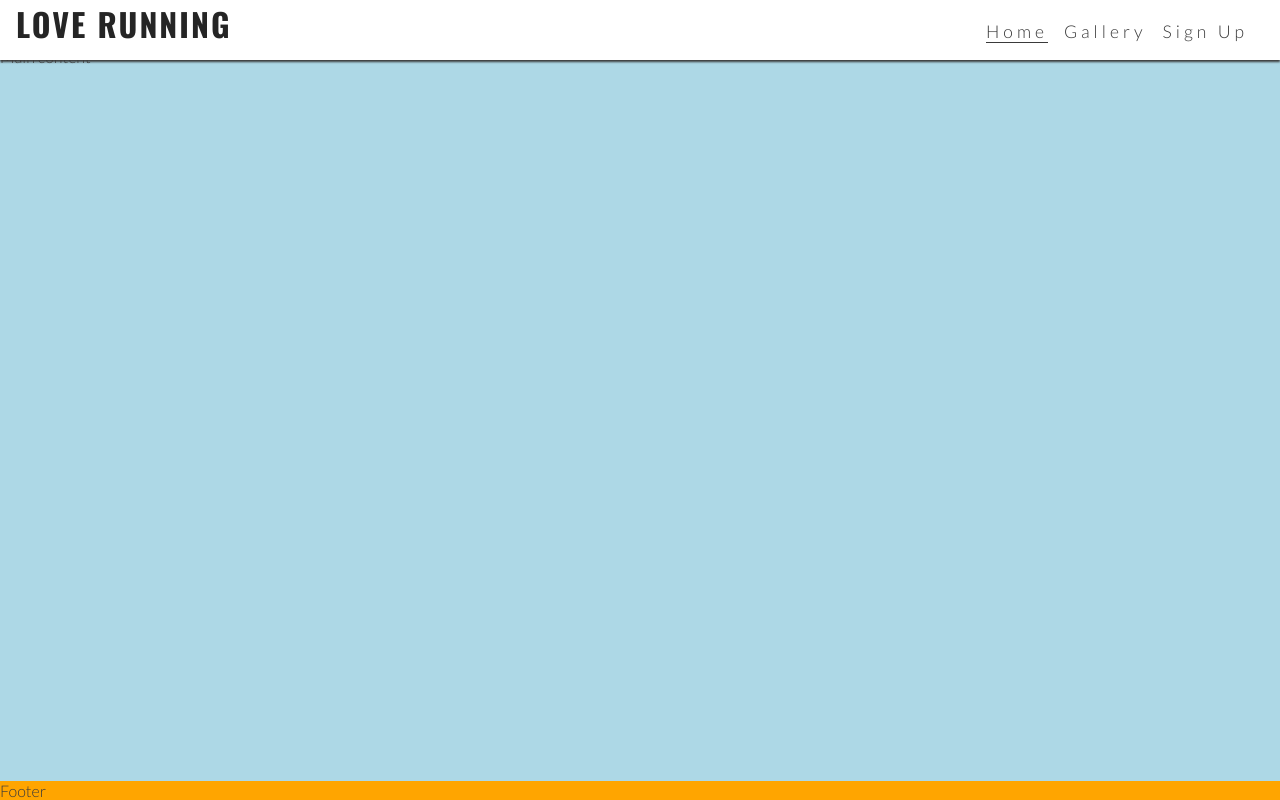
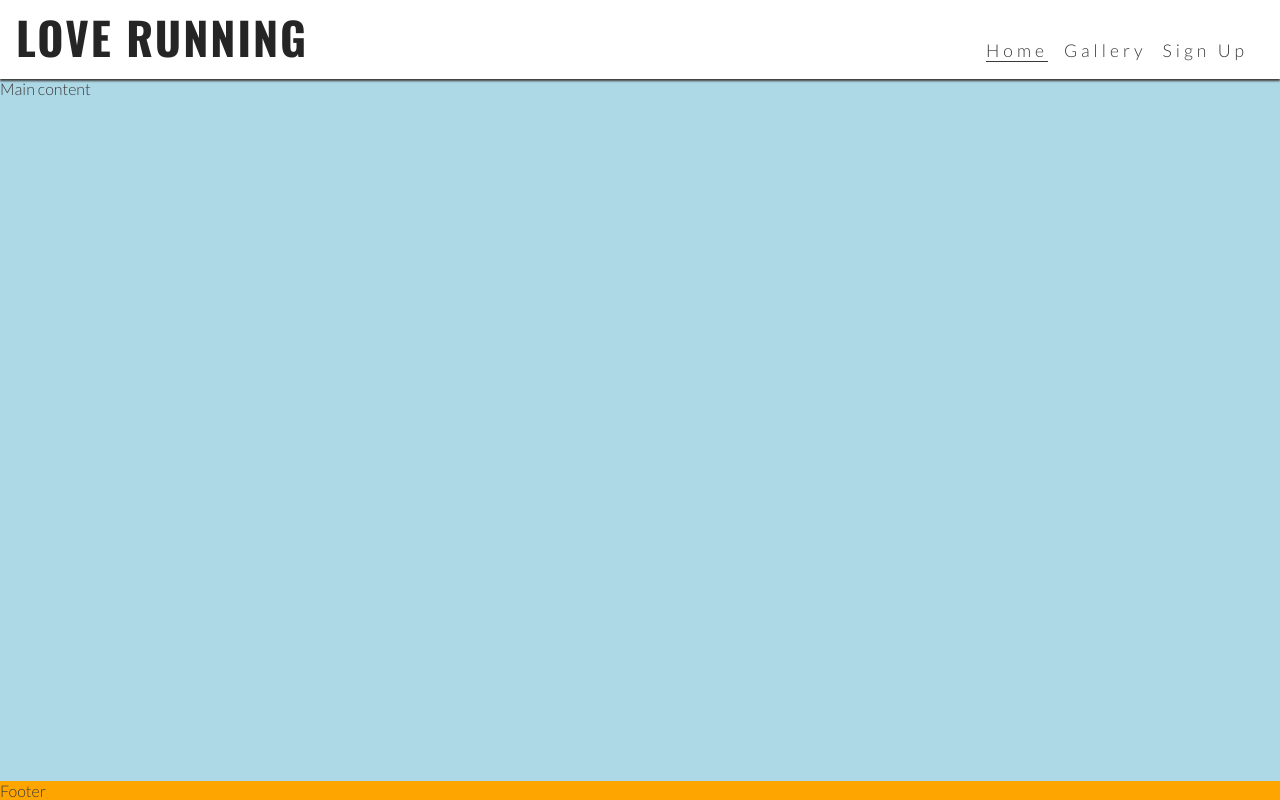
Before and after one commit to miiahedenheim/love-running, a plain HTML site: page index.html in a window 1280 px wide. Drawn offline with nearby package versions, Linux system fonts and the light colour scheme.

Commit message:
hoover and media

```diff
--- a/assets/css/style.css
+++ b/assets/css/style.css
@@ -117,4 +117,22 @@ footer {
     .nav-toggle-label {
         display: none;
     }
+
+    #logo {
+        font-size: 280%;
+        line-height: 75px;
+        margin: 0 o.5rem;
+    }
+
+    /*Main content*/
+    main {
+        /*push main content down to accomadete larger header*/
+        margin-top: 79px;
+    }
 }
+
+/* Large devices (laptops and desktops, 992px and up) */
+@media screen and (min-width: 992px) {
+    #menu a:hover{
+        border-bottom: 1px solid #3a3a3a;
+    }
```
